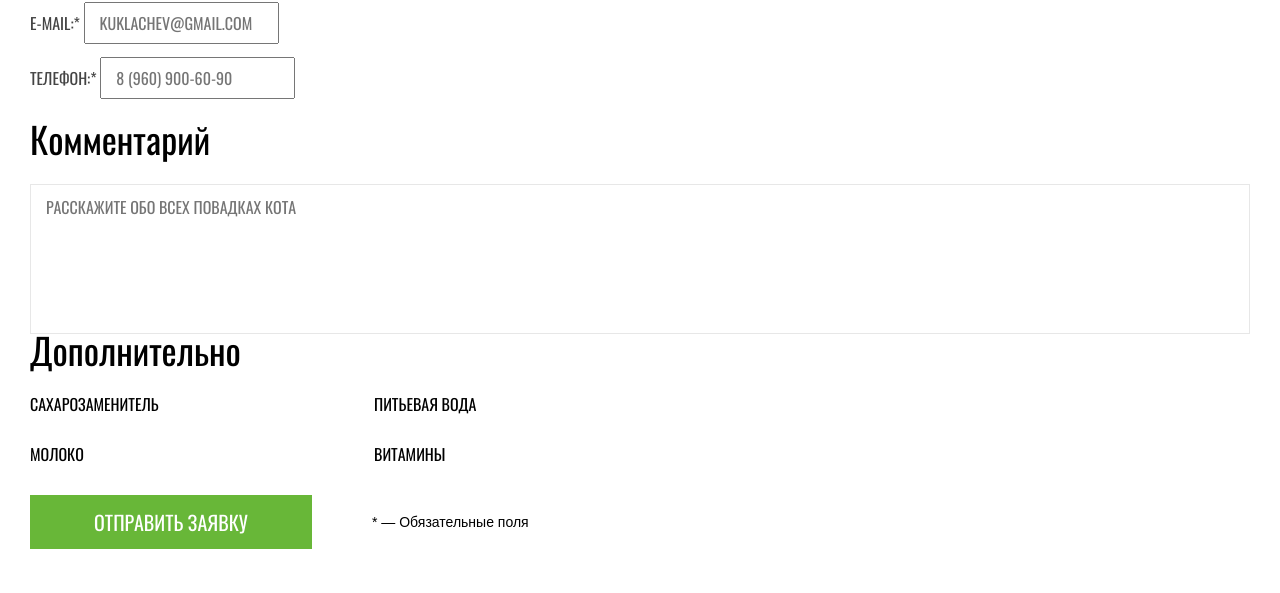
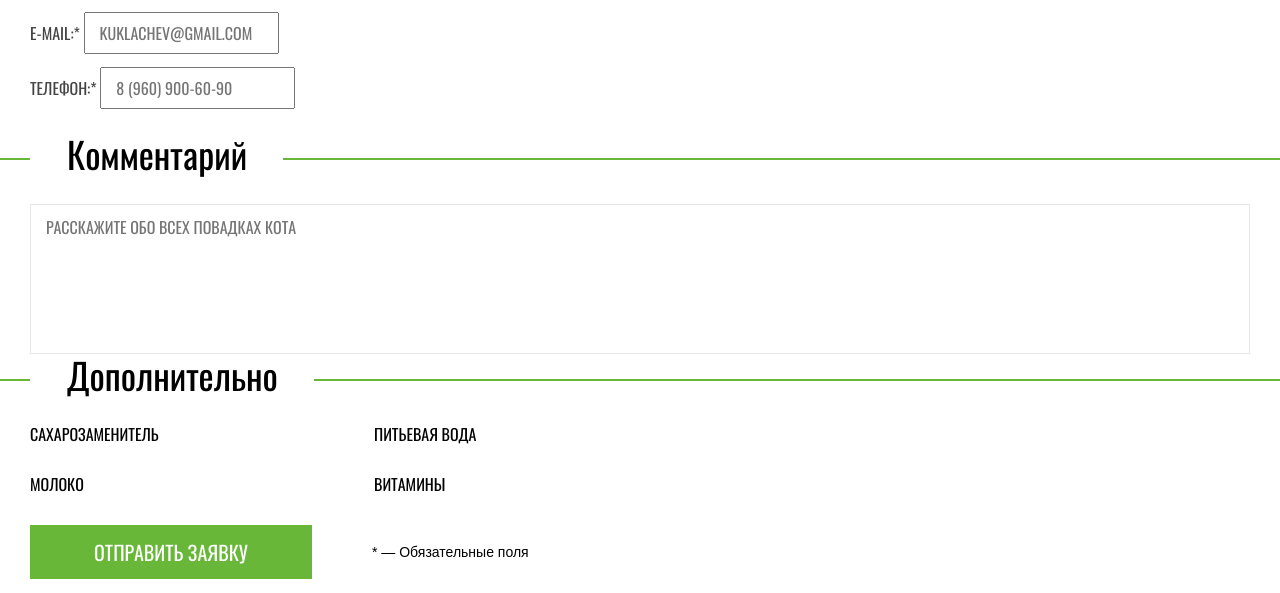
Before and after one commit to greatstudentkaze/cat-energy, a website: page source/plan.html in a window 1280 px wide. Shown: the part 732-1325 px from the top of the page. Drawn offline with nearby package versions, Linux system fonts and the light colour scheme; files that its build step writes are made by us from their sources.

Commit message:
заканчивает стилизацию блока special-title

```diff
--- a/source/plan.html
+++ b/source/plan.html
@@ -86,7 +86,9 @@
         </div>
 
         <fieldset class="plan__group">
-          <legend class="plan__group-title title-special">Контактные данные (владельца кота)</legend>
+          <legend class="plan__group-title title-special">
+            <span>Контактные данные (владельца кота)</span>
+          </legend>
           <ul class="plan__list plan__columns plan__columns--padding" role="none">
             <li class="plan__item">
               <label class="plan__label" for="plan-email">E-mail:*</label>
@@ -100,12 +102,16 @@
         </fieldset>
 
         <div class="plan__group">
-          <label class="plan__group-title title-special" for="plan-message">Комментарий</label>
+          <label class="plan__group-title title-special" for="plan-message">
+            <span>Комментарий</span>
+          </label>
           <textarea class="plan__textarea" id="plan-message" name="message" placeholder="Расскажите обо всех повадках кота"></textarea>
         </div>
 
         <fieldset class="plan__group">
-          <legend class="plan__group-title title-special">Дополнительно</legend>
+          <legend class="plan__group-title title-special">
+            <span>Дополнительно</span>
+          </legend>
           <ul class="plan__list plan__list--checkboxes" role="none">
             <li class="plan__item">
               <input class="plan__checkbox visually-hidden" id="plan-sugar" type="checkbox" name="sugar" checked>
--- a/source/sass/blocks/page.scss
+++ b/source/sass/blocks/page.scss
@@ -13,6 +13,8 @@
 
   background-color: $color-white;
   cursor: default;
+
+  overflow-x: hidden;
 }
 
 .page__wrapper {
--- a/source/sass/blocks/plan.scss
+++ b/source/sass/blocks/plan.scss
@@ -55,10 +55,11 @@
 
 .plan__group-title {
   display: block;
+  width: 100%;
   margin-top: 14px;
   margin-bottom: 32px;
 
-  line-height: 26px;
+  //line-height: 26px;
 }
 
 .plan__list {
--- a/source/sass/blocks/title-special.scss
+++ b/source/sass/blocks/title-special.scss
@@ -1,15 +1,62 @@
 .title-special {
+  position: relative;
+
   margin: 0;
 
   font-size: 24px;
-  line-height: 24px;
+  line-height: 1;
   font-weight: normal;
   color: $color-black;
 
-  //&::after {}
-
   @media (min-width: $tablet-width) {
     font-size: 36px;
-    line-height: 36px;
+  }
+
+  &::before {
+    content: "";
+
+    position: absolute;
+    top: 15px;
+    left: 50%;
+    z-index: 1;
+
+    width: 100vw;
+    height: 2px;
+
+    background-color: $color-green;
+
+    transform: translateX(-50%);
+
+    @media (min-width: $tablet-width) {
+      top: 22px;
+    }
+
+    @media (min-width: $desktop-width) {
+      top: 23px;
+    }
+  }
+
+  span {
+    position: relative;
+    z-index: 2;
+
+    display: inline-block;
+    margin-left: -20px;
+    padding-right: 22px;
+    padding-left: 20px;
+
+    background-color: $color-white;
+
+    @media (min-width: $tablet-width) {
+      margin-left: 0;
+      padding-right: 36px;
+      padding-left: 37px;
+    }
+
+    @media (min-width: $desktop-width) {
+      margin-left: -40px;
+      padding-right: 35px;
+      padding-left: 40px;
+    }
   }
 }
```
Also changed, not shown: source/catalog.html (+3 -1 lines).
